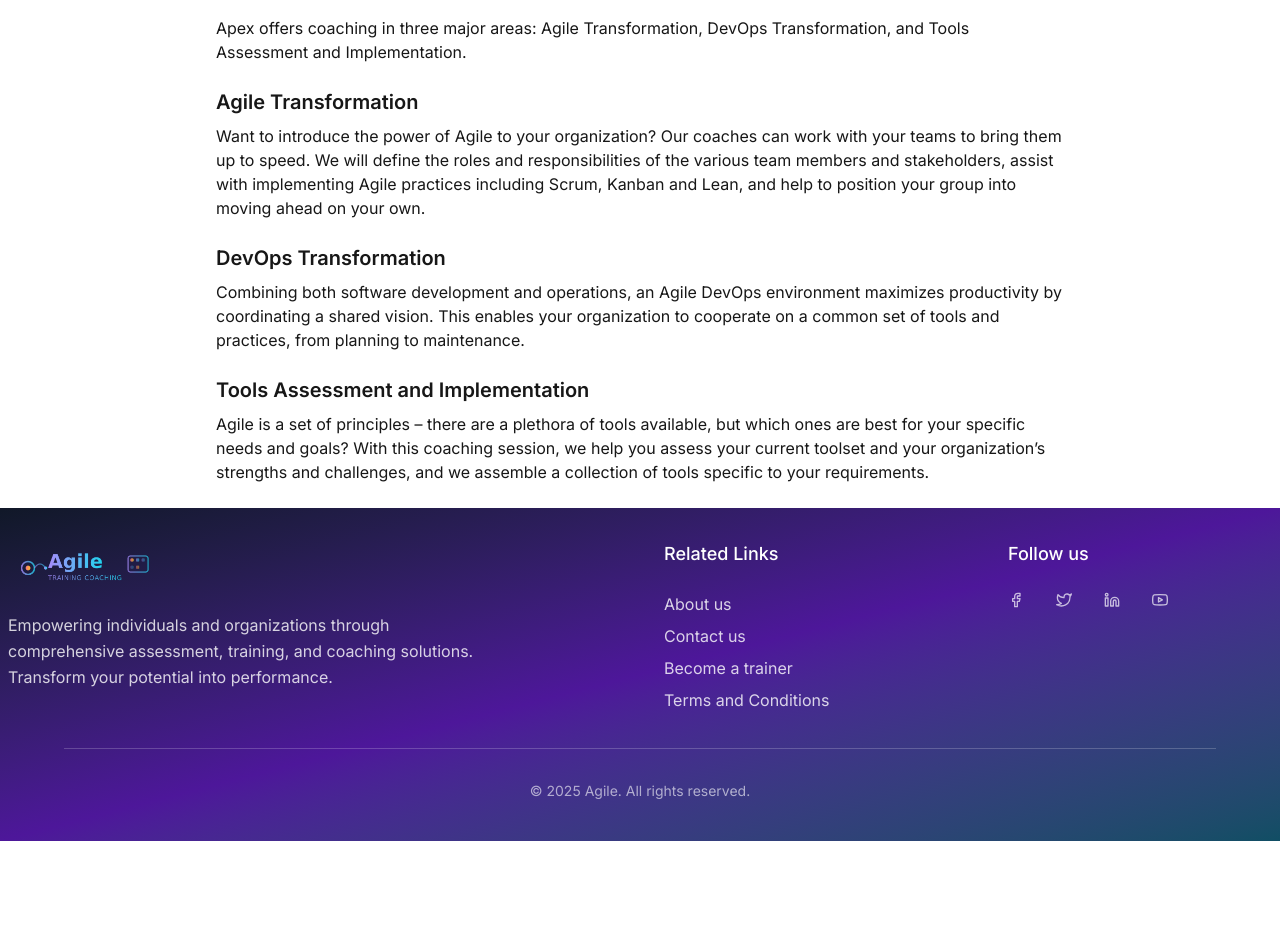
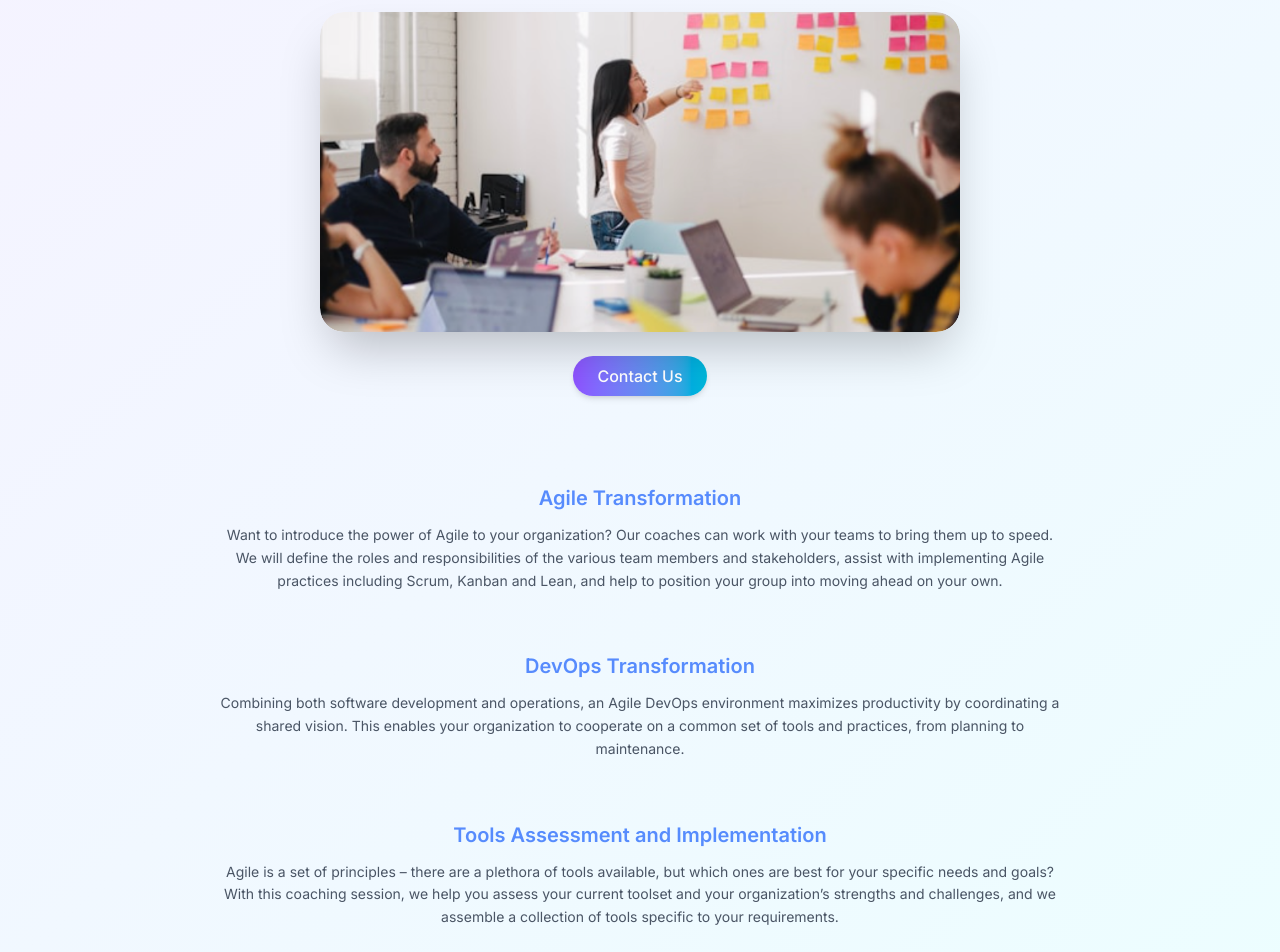
Before and after one commit to SummerTale/cert-website, a Next.js app: page /coaching in a window 1280 px wide. Shown: the part 160-1112 px from the top of the page. Before the commit the page ends 1001 px from the top, so only its background shows below. Built offline with nearby package versions, Linux system fonts and the light colour scheme.

Commit message:
Coaching page added

```diff
--- a/src/app/coaching/page.tsx
+++ b/src/app/coaching/page.tsx
@@ -1,53 +1,89 @@
 import Header from "@/components/Header";
 import Footer from "@/components/Footer";
+import Image from "next/image";
+import Link from "next/link";
 
 export default function CoachingPage() {
   return (
     <>
-        <Header />
-    <main className="max-w-4xl mx-auto p-6 space-y-6">
-      <h1 className="text-3xl font-bold">Coaching</h1>
+    <Header />
+    <main className="bg-gradient-to-br from-violet-50 to-cyan-50 min-h-screen pb-20">
+      {/* HERO SECTION */}
+      <section className="relative flex flex-col items-center justify-center text-center pt-20 pb-10">
+        {/* Image Container */}
+        <div className="relative w-[50%] md:w-[65%] lg:w-[50%] h-[260px] md:h-[320px] rounded-3xl overflow-hidden shadow-2xl">
+          <Image
+            src="/images/coaching-hero.png"
+            alt="Coaching Hero"
+            fill
+            priority
+            className="object-cover rounded-3xl"
+          />
+        </div>
 
-      <section className="space-y-4">
-        <p>
-          Apex offers coaching in three major areas: Agile Transformation, DevOps
-          Transformation, and Tools Assessment and Implementation.
-        </p>
+        {/* Contact Button */}
+        <div className="mt-6">
+          <button className="bg-gradient-to-r from-violet-500 to-cyan-500 text-white font-medium px-6 py-2 rounded-full shadow-md hover:opacity-90 transition">
+            Contact Us
+          </button>
+        </div>
       </section>
 
-      <section>
-        <h2 className="text-xl font-semibold mt-4 mb-2">Agile Transformation</h2>
-        <p>
-          Want to introduce the power of Agile to your organization? Our coaches
-          can work with your teams to bring them up to speed. We will define the
-          roles and responsibilities of the various team members and stakeholders,
-          assist with implementing Agile practices including Scrum, Kanban and Lean,
-          and help to position your group into moving ahead on your own.
 
-        </p>
-      </section>
+      {/* COACHING DETAILS */}
+      <section className="max-w-4xl mx-auto px-6 mt-12 text-center">
 
-      <section>
-        <h2 className="text-xl font-semibold mt-4 mb-2">DevOps Transformation</h2>
-        <p>
-          Combining both software development and operations, an Agile DevOps
-          environment maximizes productivity by coordinating a shared vision.
-          This enables your organization to cooperate on a common set of tools
-          and practices, from planning to maintenance.
-        </p>
-      </section>
+        <div className="space-y-12 mb-15">
+          {/* Agile Transformation */}
+            <h3 className="text-blue-600/70 text-md md:text-xl font-semibold mb-3">
+              Agile Transformation
+            </h3>
+            <p className="text-gray-600 text-sm leading-relaxed">
+              Want to introduce the power of Agile to your organization? Our
+              coaches can work with your teams to bring them up to speed. We
+              will define the roles and responsibilities of the various team
+              members and stakeholders, assist with implementing Agile
+              practices including Scrum, Kanban and Lean, and help to position
+              your group into moving ahead on your own.
+            </p>
+        </div>
 
-      <section>
-        <h2 className="text-xl font-semibold mt-4 mb-2">
-          Tools Assessment and Implementation
-        </h2>
-        <p>
-          Agile is a set of principles – there are a plethora of tools available,
-          but which ones are best for your specific needs and goals? With this coaching
-          session, we help you assess your current toolset and your organization’s
-          strengths and challenges, and we assemble a collection of tools specific to
-          your requirements.
-        </p>
+        <div className="space-y-12 mb-15">
+          {/* DevOps Transformation */}
+            <h3 className="text-blue-600/70 text-md md:text-xl font-semibold mb-3">
+              DevOps Transformation
+            </h3>
+            <p className="text-gray-600 text-sm leading-relaxed">
+              Combining both software development and operations, an Agile
+              DevOps environment maximizes productivity by coordinating a
+              shared vision. This enables your organization to cooperate on a
+              common set of tools and practices, from planning to maintenance.
+            </p>
+        </div>
+
+        <div className="space-y-12 mb-15">
+          {/* Tools Assessment and Implementation */}
+            <h3 className="text-blue-600/70 text-md md:text-xl font-semibold mb-3">
+              Tools Assessment and Implementation
+            </h3>
+            <p className="text-gray-600 text-sm leading-relaxed">
+              Agile is a set of principles – there are a plethora of tools
+              available, but which ones are best for your specific needs and
+              goals? With this coaching session, we help you assess your
+              current toolset and your organization’s strengths and challenges,
+              and we assemble a collection of tools specific to your
+              requirements.
+            </p>
+        </div>
+
+        <div className="mt-8">
+          <Link
+            href="/contact"
+            className="bg-gradient-to-r from-violet-500 to-cyan-500 text-white px-6 py-3 rounded-full text-sm font-medium shadow-md hover:opacity-90 transition"
+          >
+            Contact Us
+          </Link>
+        </div>
       </section>
     </main>
     <Footer />
```
Also changed, not shown: public/images/coaching-hero.png (added).
